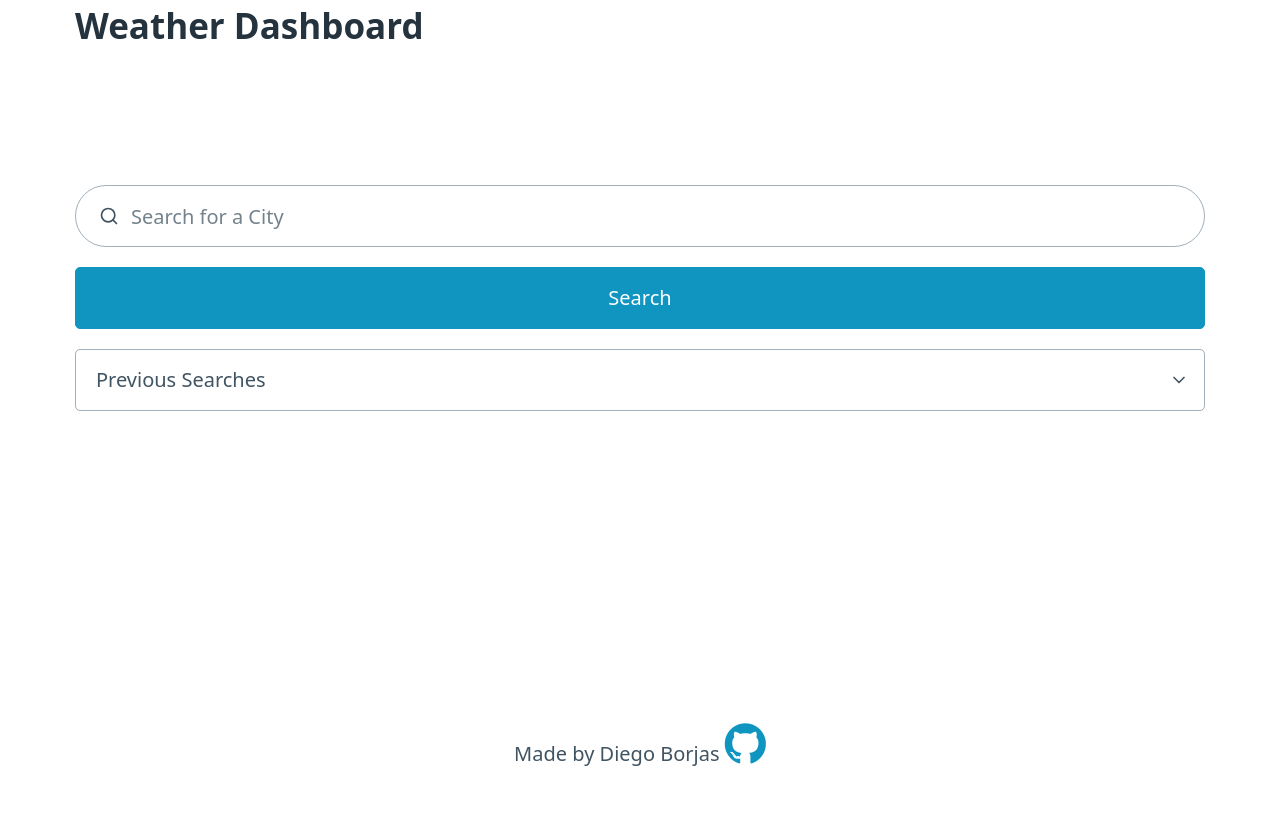
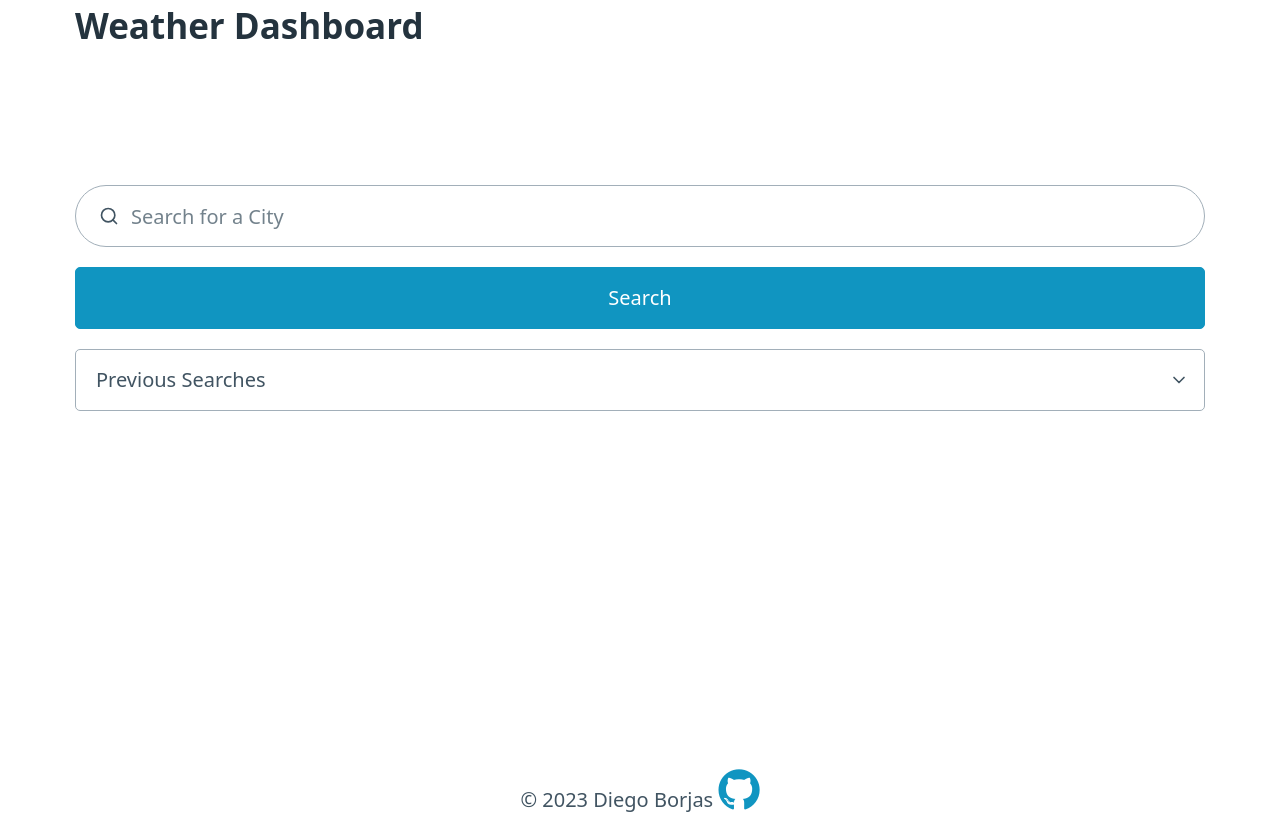
Before and after one commit to DiegoABorjas/06-weather-dashboard, a plain HTML site: page index.html in a window 1280 px wide. Before the commit the page ends 800 px from the top, so only its background shows below. Drawn offline with nearby package versions, Linux system fonts and the light colour scheme.

Commit message:
fixed footer

```diff
--- a/assets/js/script.js
+++ b/assets/js/script.js
@@ -55,7 +55,6 @@ function searchWeather(searchInput) {
 
     if (!uppserCaseInput.trim()) return;
 
-    // saveSearch(uppserCaseInput)
     fetchCoordinates(uppserCaseInput).then(function (coords) {
         var lat = coords[0]
         var lon = coords[1]
@@ -116,7 +115,6 @@ function selectPreviousSearch() {
     var option = document.getElementById("previous-searches-list").value
     var searchInput = document.getElementById('searchInput')
     searchInput.value = option
-    console.log(option)
     searchWeather(option)
 }
 
--- a/assets/style/styles.css
+++ b/assets/style/styles.css
@@ -1,18 +1,3 @@
-/* body {
-    margin-left: 2rem;
-    max-width: 100%;
-} */
-
-/* .main-container {
-    display: flex;
-    gap: 2rem;
-    padding-top: 0;
-} */
-
-/* aside {
-    max-width: 20%;
-} */
-
  #forecast-cards {
     display: flex;
     gap: 0.5rem;
@@ -25,12 +10,9 @@ article {
 
 }
 
-footer {
-    position: fixed;
+body>footer {
     text-align: center;
-    /* padding: 10px 10px 0px 10px; */
-    bottom: 0;
-    width: 100%;
-    /* Height of the footer*/
-    height: 4rem;
+    padding-top: 20px;
+    padding-bottom: 20px;
+    background-color: var(--card-background-color);
 }
--- a/index.html
+++ b/index.html
@@ -21,7 +21,7 @@
             <button onclick="searchWeather()" id="searchButton">Search</button>
             <!-- Select -->
             <select id="previous-searches-list" onchange="selectPreviousSearch()">
-                <option value="" disabled selected>Previous Searches</option>
+                <option id="default-option" value="" disabled selected>Previous Searches</option>
             </select>
 
         </aside>
@@ -39,8 +39,7 @@
             </section>
         </section>
     </main>
-    <footer>Made by Diego Borjas <a href="https://github.com/DiegoABorjas" target="_blank"><i class="fa fa-github" style="font-size:48px"></i></a>
-
+    <footer>© 2023 Diego Borjas <a href="https://github.com/DiegoABorjas" target="_blank"><i class="fa fa-github" style="font-size:48px"></i></a>
     </footer>
     <script src="./assets/js/script.js"></script>
 </body>
```
